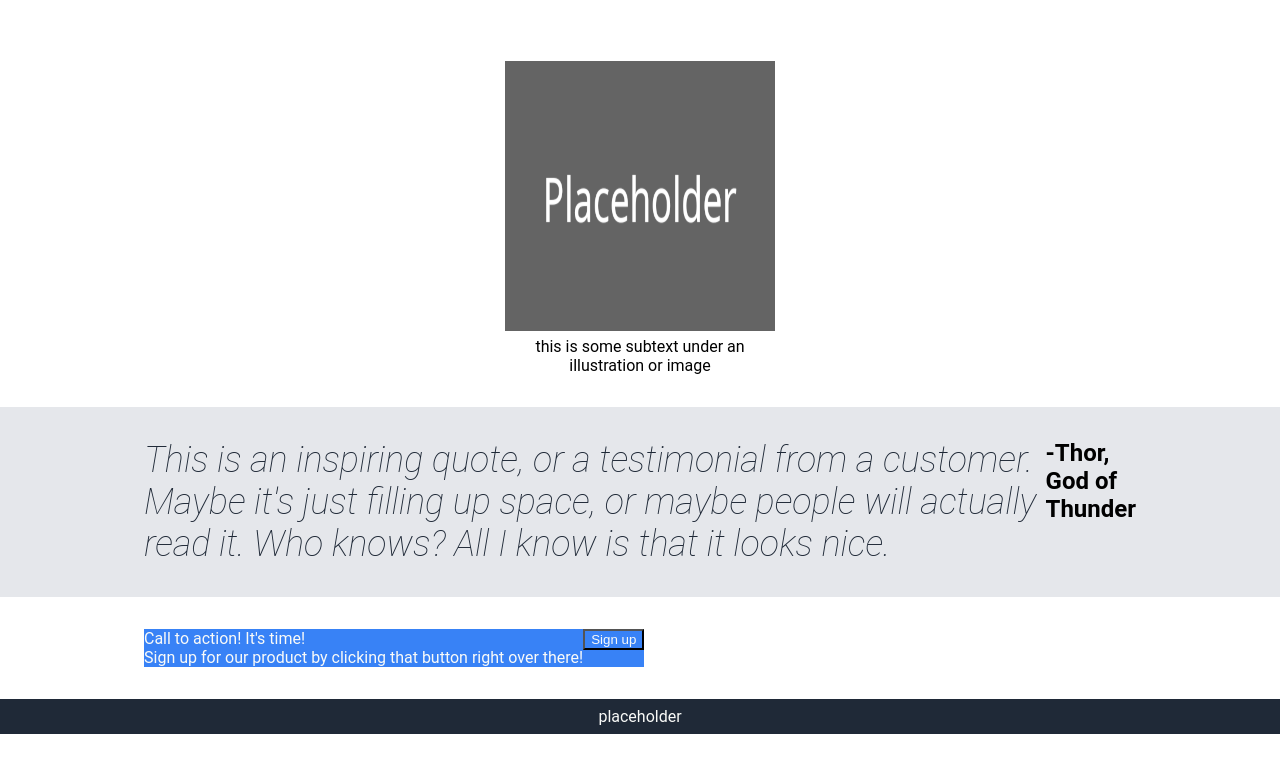
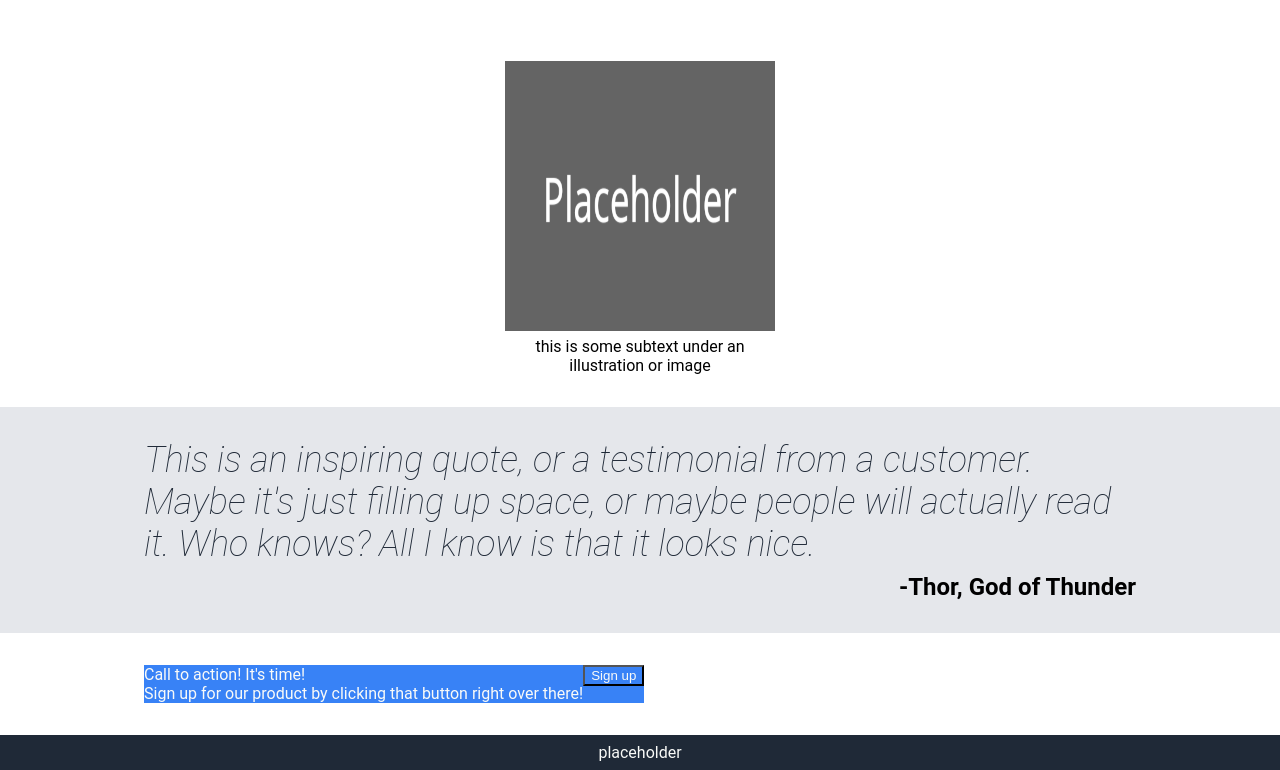
Before and after one commit to ps3ud/landing_page, a plain HTML site: page index.html in a window 1280 px wide. Shown: the part 805-1575 px from the top of the page. Before the commit the page ends 1539 px from the top, so only its background shows below. Drawn offline with Linux system fonts and the light colour scheme.

Commit message:
Adjust quote layout

```diff
--- a/styles.css
+++ b/styles.css
@@ -104,6 +104,8 @@ a{
 
 .quote{
     background-color: #e5e7eb;
+    flex-flow: column wrap;
+    gap: 8px;
 }
 
 .quote-text{
@@ -116,6 +118,7 @@ a{
 .quote-author{
     font-size: 24px;
     font-weight: 700;
+    align-self: flex-end;
 }
 
 .footer{
```
